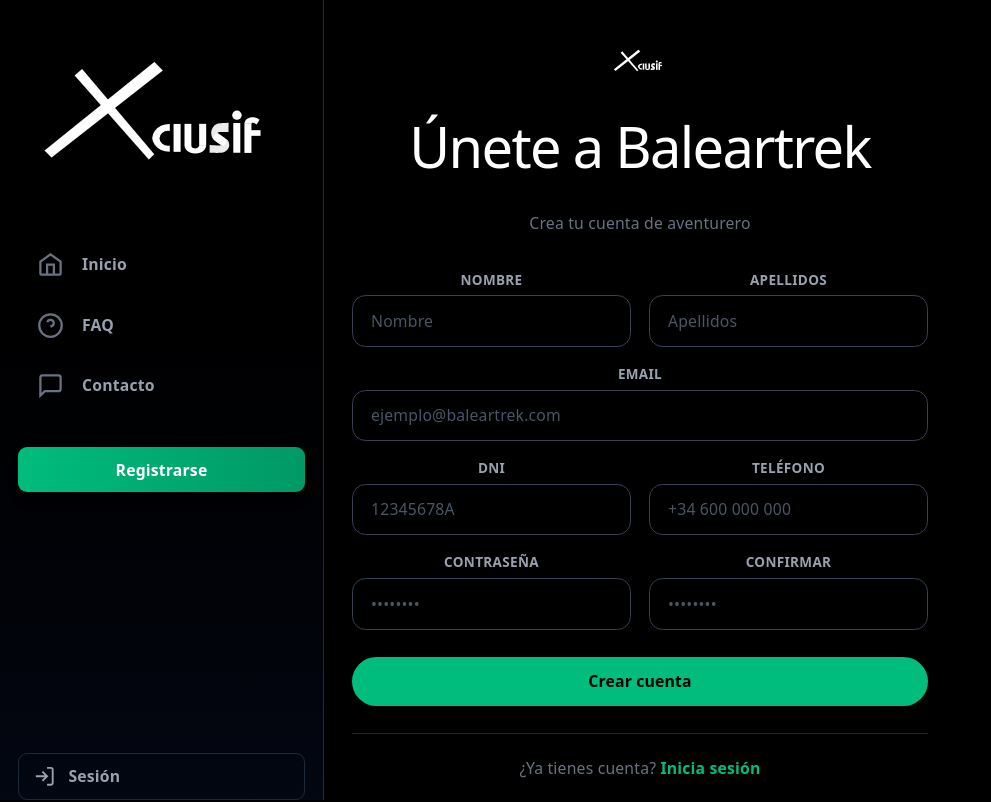
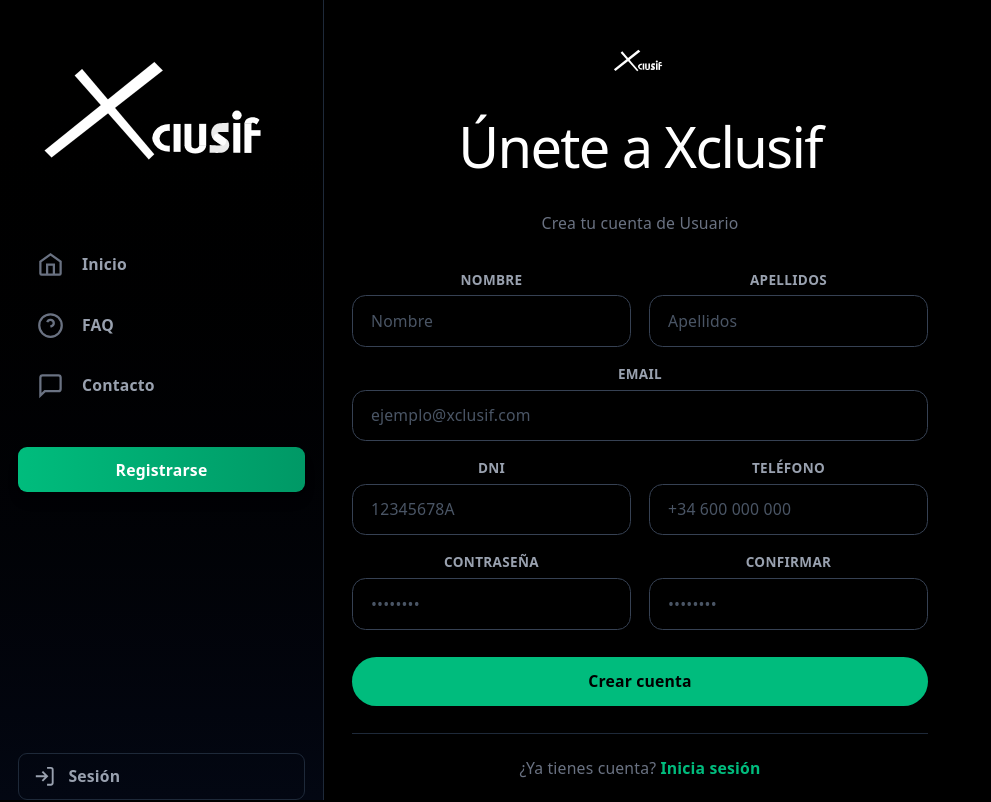
Before and after one commit to abs01/xclusif-front, a React (Vite) app: page /register in a window 1280 px wide. Shown: the top 802 px of the page, without its empty margins (0-991 px from the left). Built offline with nearby package versions, Linux system fonts and the light colour scheme.

Commit message:
Eliminada toda referencia a baleartrek

```diff
--- a/src/components/Contact.jsx
+++ b/src/components/Contact.jsx
@@ -18,7 +18,7 @@
   }, []);
 
   const adminMail = "admin@admin.com";
-  const subject = encodeURIComponent("Contacto desde Baleartrek");
+  const subject = encodeURIComponent("Contacto desde Xclusif");
   const body = encodeURIComponent(`Hola Administrador,\n\nMi correo de cuenta es: ${userEmail}\n\nEscribe aquí tu consulta:`);
   const mailtoLink = `mailto:${adminMail}?subject=${subject}&body=${body}`;
 
--- a/src/components/Login.jsx
+++ b/src/components/Login.jsx
@@ -38,7 +38,7 @@
               </label>
               <input
                 type="email"
-                placeholder="ejemplo@baleartrek.com"
+                placeholder="ejemplo@xclusif.com"
                 className="w-full px-4 py-3 bg-transparent border border-gray-700 rounded-xl text-white placeholder-gray-600 text-sm focus:outline-none focus:border-emerald-500 transition-colors"
                 value={email}
                 onChange={(e) => setEmail(e.target.value)}
--- a/src/components/Register.jsx
+++ b/src/components/Register.jsx
@@ -28,8 +28,8 @@
         <div className="w-full max-w-lg">
           <div className="mb-8 text-center">
             <img src="/logoxclusif.svg" alt="Xclusif" className="h-10 w-auto mx-auto mb-6" />
-            <h1 className="text-3xl font-black text-white">Únete a Baleartrek</h1>
-            <p className="text-gray-500 mt-1 text-sm">Crea tu cuenta de aventurero</p>
+            <h1 className="text-3xl font-black text-white">Únete a Xclusif</h1>
+            <p className="text-gray-500 mt-1 text-sm">Crea tu cuenta de Usuario</p>
           </div>
 
           {error && (
@@ -55,7 +55,7 @@
 
             <div>
               <label className={labelClass}>Email</label>
-              <input type="email" placeholder="ejemplo@baleartrek.com" className={inputClass} value={email} onChange={(e) => setEmail(e.target.value)} required />
+              <input type="email" placeholder="ejemplo@xclusif.com" className={inputClass} value={email} onChange={(e) => setEmail(e.target.value)} required />
             </div>
 
             <div className="grid grid-cols-2 gap-4">
```
